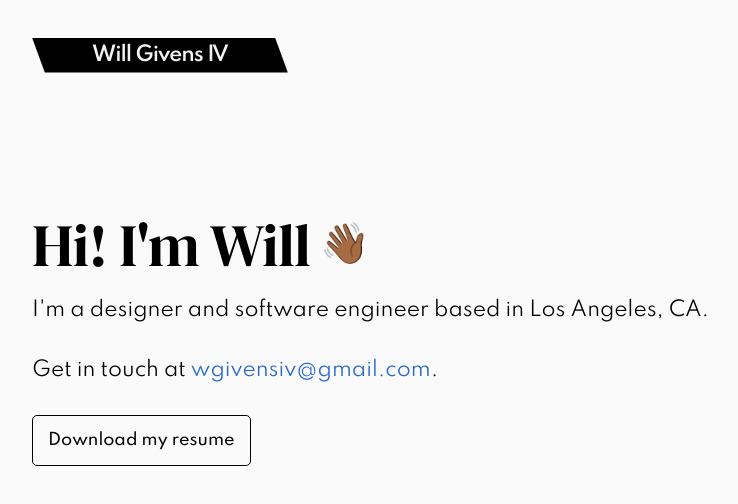
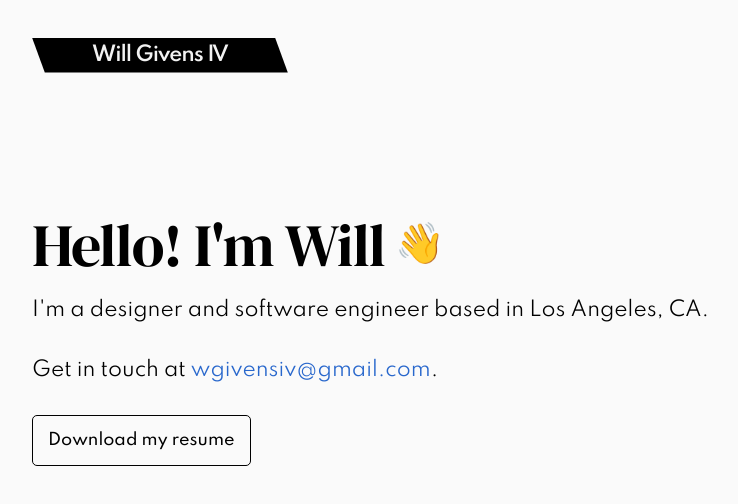
Before and after one commit to wagivens/portfolio, a website: page index.html in a window 1280 px wide. Shown: the whole page, without its empty margins (64-802 px from the left). Drawn offline with Linux system fonts and the light colour scheme.

Commit message:
update homepage styling

```diff
--- a/index.html
+++ b/index.html
@@ -32,9 +32,9 @@
   <main class="home-page-container">
     <article class="introduction flex-column">
       <h1 class="about-heading flex-row">
-        <p>Hi! I'm Will</p>
+        <p>Hello! I'm Will</p>
         <div class="handwave">
-          <span>👋🏾</span>
+          <span>👋</span>
         </div>
       </h1>
       <p>
```
